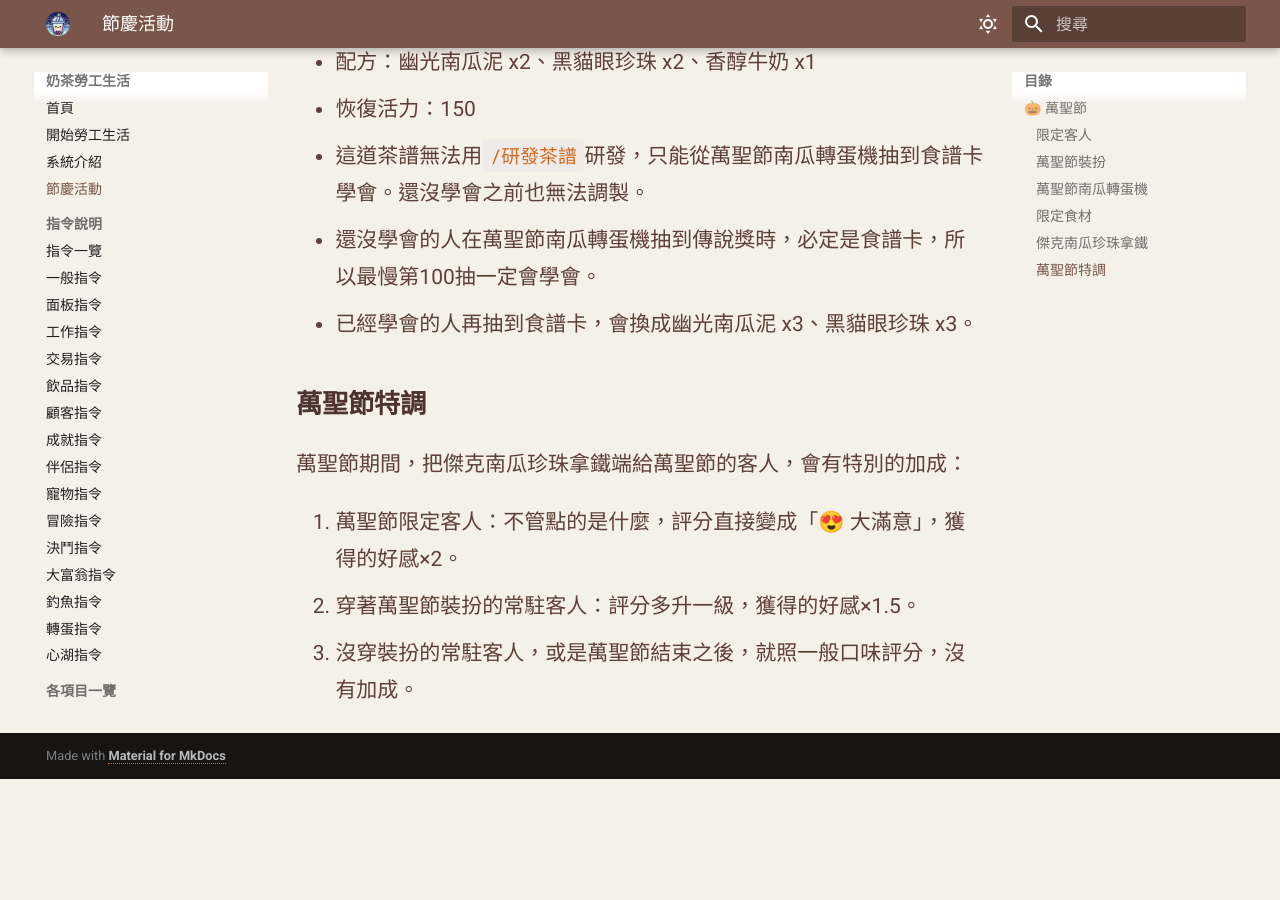
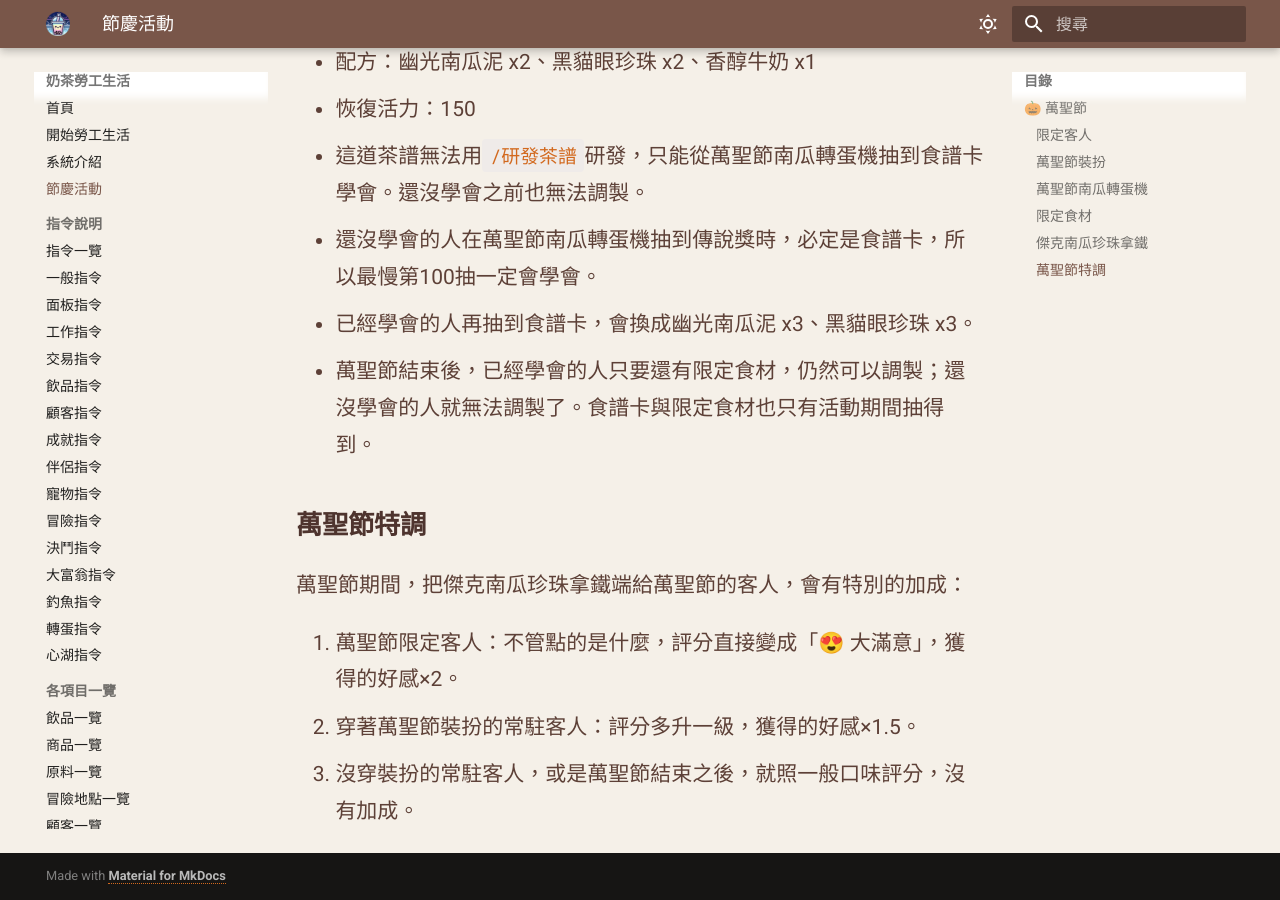
Before and after one commit to Chocochocococo/milktea-workerlife-wiki, an MkDocs documentation site: the page built from docs/festival.md, in a window 1280 px wide and 900 px high, scrolled down 1991 px. Built offline with MkDocs 1.6.1 and Material for MkDocs 9.7.7, drawn with Linux system fonts in a browser that asks for light colours; before the commit the page ends 2770 px from its top, so only the background shows below that.

Commit message:
節慶活動與飲品一覽：補上萬聖節結束後已學會者仍可調製傑克南瓜珍珠拿鐵
Co-Authored-By: Claude Opus 5.5 <noreply@anthropic.com>

```diff
--- a/docs/festival.md
+++ b/docs/festival.md
@@ -40,6 +40,7 @@
 1. 這道茶譜無法用`/研發茶譜`研發，只能從萬聖節南瓜轉蛋機抽到食譜卡學會。還沒學會之前也無法調製。
 2. 還沒學會的人在萬聖節南瓜轉蛋機抽到傳說獎時，必定是食譜卡，所以最慢第100抽一定會學會。
 3. 已經學會的人再抽到食譜卡，會換成幽光南瓜泥 x3、黑貓眼珍珠 x3。
+4. 萬聖節結束後，已經學會的人只要還有限定食材，仍然可以調製；還沒學會的人就無法調製了。食譜卡與限定食材也只有活動期間抽得到。
 
 ### 萬聖節特調
 萬聖節期間，把傑克南瓜珍珠拿鐵端給萬聖節的客人，會有特別的加成：
```
Also changed, not shown: docs/list/drinklist.md (+2 -0 lines).
